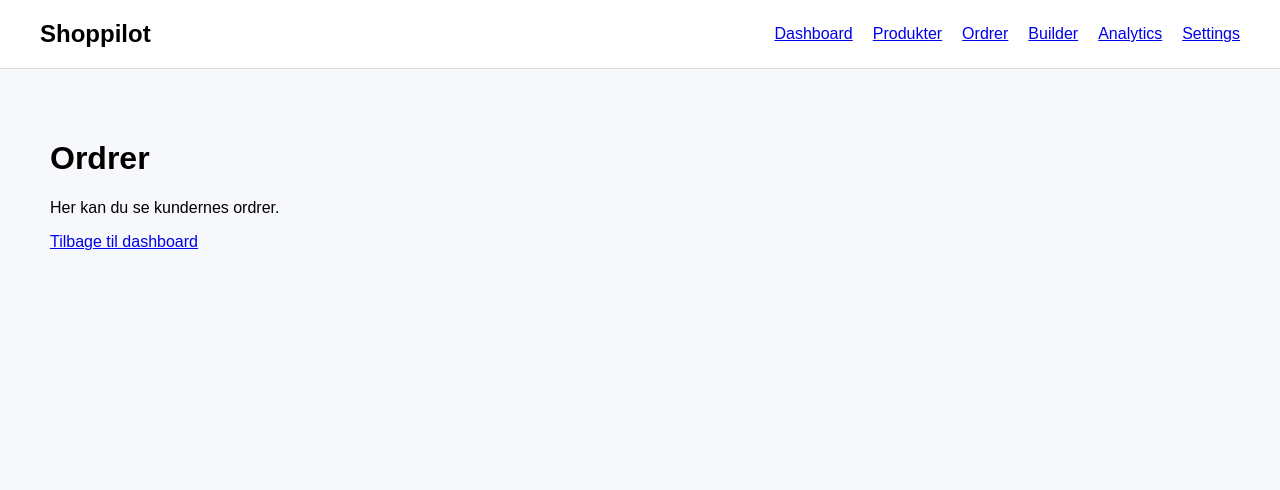
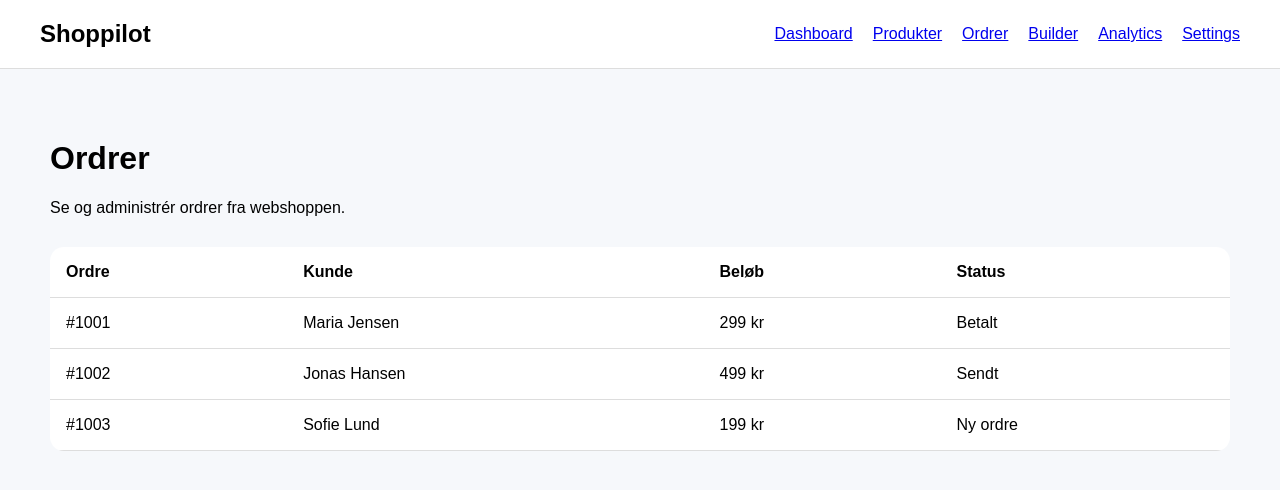
Before and after one commit to postjkhandel-ship-it/shoppilot, a Next.js app: page /orders in a window 1280 px wide. Shown: the top 490 px of the page. Built offline with nearby package versions, Linux system fonts and the light colour scheme.

Commit message:
Update page.js

```diff
--- a/app/orders/page.js
+++ b/app/orders/page.js
@@ -1,9 +1,50 @@
 export default function Orders() {
+  const orders = [
+    { id: "#1001", customer: "Maria Jensen", amount: "299 kr", status: "Betalt" },
+    { id: "#1002", customer: "Jonas Hansen", amount: "499 kr", status: "Sendt" },
+    { id: "#1003", customer: "Sofie Lund", amount: "199 kr", status: "Ny ordre" }
+  ];
+
   return (
     <main style={{ padding: "50px", fontFamily: "Arial" }}>
       <h1>Ordrer</h1>
-      <p>Her kan du se kundernes ordrer.</p>
-      <a href="/dashboard">Tilbage til dashboard</a>
+      <p>Se og administrér ordrer fra webshoppen.</p>
+
+      <table style={table}>
+        <thead>
+          <tr>
+            <th style={cell}>Ordre</th>
+            <th style={cell}>Kunde</th>
+            <th style={cell}>Beløb</th>
+            <th style={cell}>Status</th>
+          </tr>
+        </thead>
+        <tbody>
+          {orders.map((order) => (
+            <tr key={order.id}>
+              <td style={cell}>{order.id}</td>
+              <td style={cell}>{order.customer}</td>
+              <td style={cell}>{order.amount}</td>
+              <td style={cell}>{order.status}</td>
+            </tr>
+          ))}
+        </tbody>
+      </table>
     </main>
   );
 }
+
+const table = {
+  width: "100%",
+  borderCollapse: "collapse",
+  background: "#fff",
+  marginTop: "30px",
+  borderRadius: "14px",
+  overflow: "hidden"
+};
+
+const cell = {
+  padding: "16px",
+  borderBottom: "1px solid #ddd",
+  textAlign: "left"
+};
```
